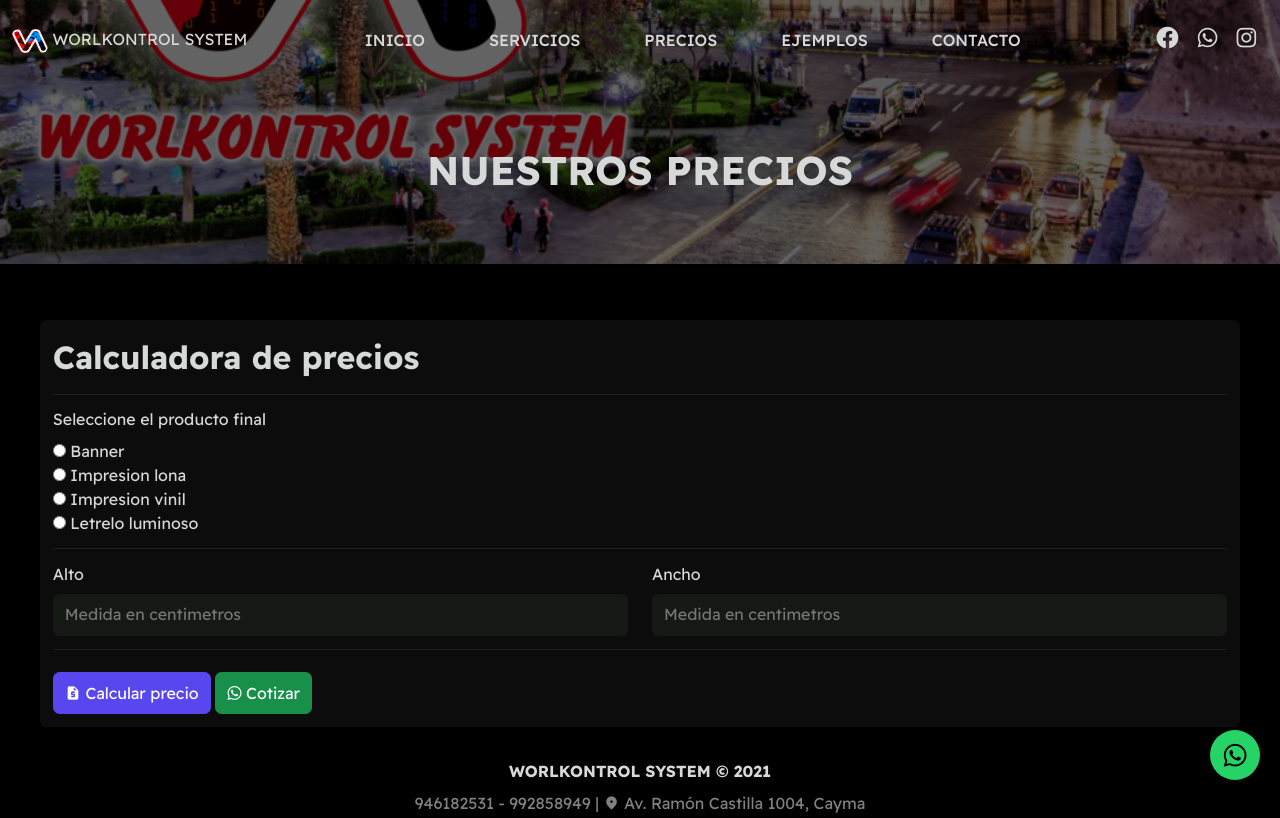
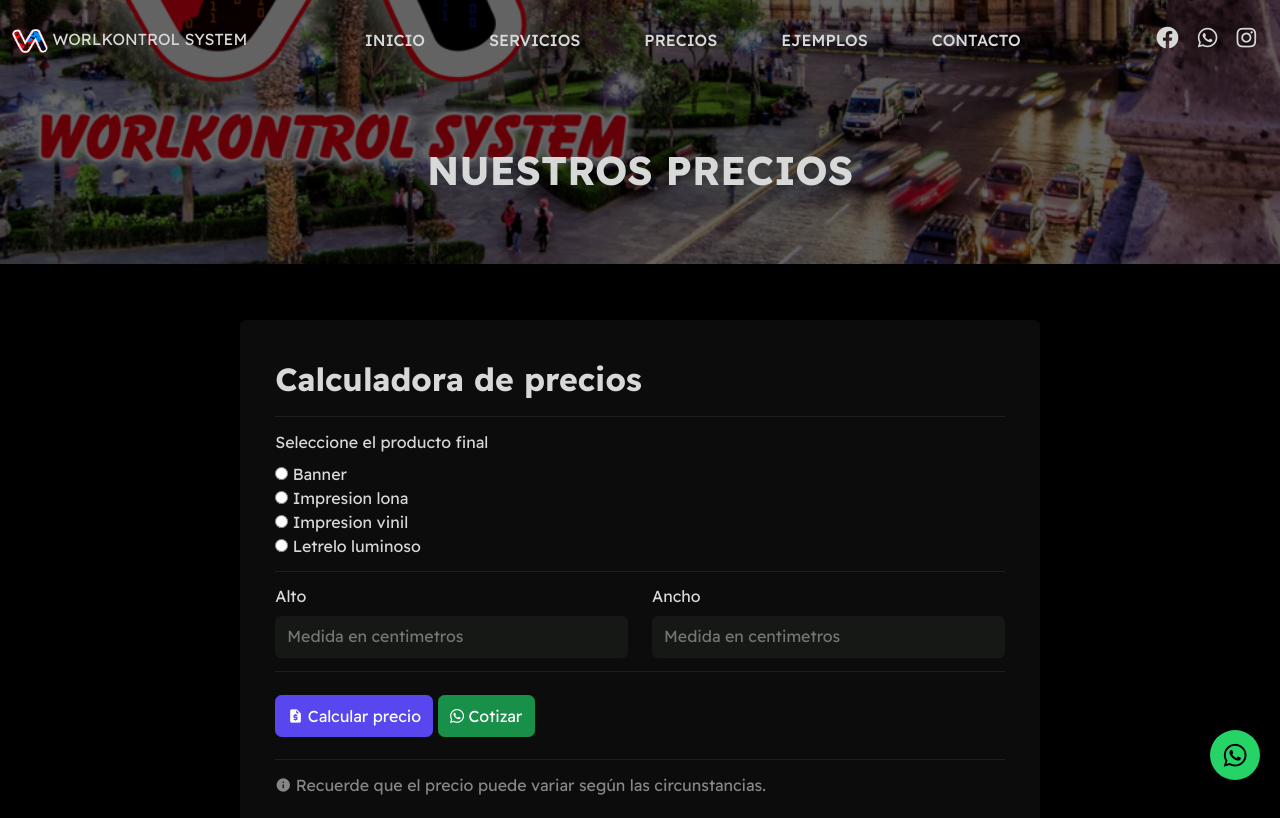
Before and after one commit to sandmyprojects/z_old_worlkontrol_website, an Eleventy site: page precios.html in a window 1280 px wide. Shown: the top 818 px of the page. Built offline with nearby package versions, Linux system fonts and the light colour scheme; Eleventy itself is replaced by a stand-in of ours; files that its build step writes are made by us from their sources; a script that the page names is missing.

Commit message:
edit calcalator form

```diff
--- a/precios.html
+++ b/precios.html
@@ -24,7 +24,7 @@
         </section>
     </div> -->
     <section class="section">
-        <form class="box" onsubmit="Precios.send(event)">
+        <form class="box precios-container" onsubmit="Precios.send(event)">
             <h2>Calculadora de precios</h2>
             <hr>
             <div>
@@ -68,6 +68,11 @@
                     Cotizar
                 </button>
             </div>
+            <hr>
+            <p class="opacity:1">
+                <i data-icon="info"></i>
+                Recuerde que el precio puede variar según las circunstancias.
+            </p>
         </form>
     </section>
 </div>
--- a/public/scss/components/_precios.scss
+++ b/public/scss/components/_precios.scss
@@ -11,7 +11,16 @@
 }
 
 .box {
-    padding: $padding;
+    padding: $padding-lg;
     background-color: $secondary-bg;
     border-radius: $radius-sm;
 }
+
+.precios-container {
+    @include from(md) {
+        padding: 2.2rem;
+    }
+
+    max-width: 800px;
+    margin: auto;
+}
```
Also changed, not shown: public/scss/main.css, 1 other file.
